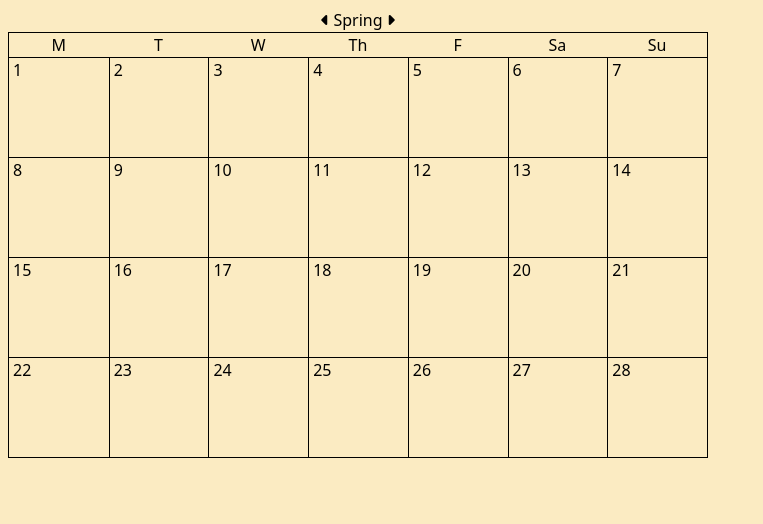
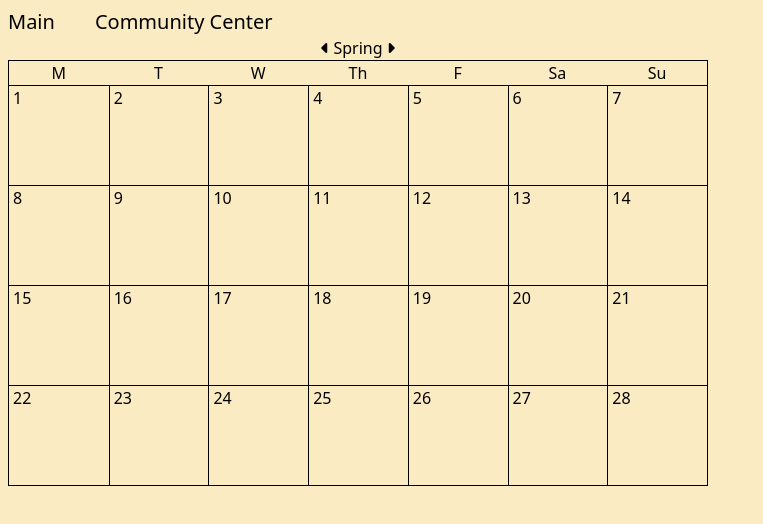
Before and after one commit to effervescent000/stardew-planner, a SvelteKit app: page / in a window 1280 px wide. Shown: the top 524 px of the page, without its empty margins (0-763 px from the left). Built offline with nearby package versions, Linux system fonts and the light colour scheme.

Commit message:
basic ugly but functional header

```diff
--- /dev/null
+++ b/src/components/header/nav-link.svelte
@@ -0,0 +1,11 @@
+<script lang="ts">
+	// PROPS
+	export let label: string;
+	export let path: string;
+
+	// STATE
+
+	// LOGIC
+</script>
+
+<a href={path}>{label}</a>
--- /dev/null
+++ b/src/components/header/nav.svelte
@@ -0,0 +1,19 @@
+<script lang="ts">
+	import NavLink from './nav-link.svelte';
+
+	// PROPS
+
+	// STATE
+
+	// LOGIC
+	const links = [
+		{ label: 'Main', path: '/' },
+		{ label: 'Community Center', path: '/community-center' }
+	];
+</script>
+
+<div class="flex gap-10 text-xl">
+	{#each links as link}
+		<NavLink {...link} />
+	{/each}
+</div>
--- a/src/routes/+layout.svelte
+++ b/src/routes/+layout.svelte
@@ -1,5 +1,6 @@
 <script lang="ts">
 	import '../app.css';
+	import Nav from '../components/header/nav.svelte';
 
 	// PROPS
 
@@ -9,5 +10,6 @@
 </script>
 
 <div class="m-2">
+	<Nav />
 	<slot />
 </div>
```
